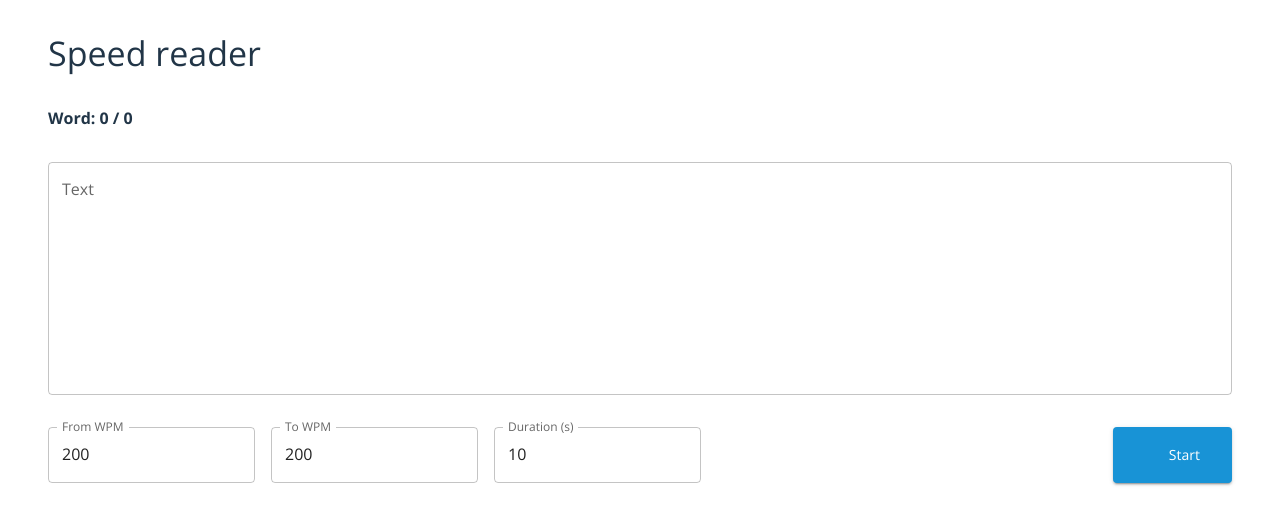
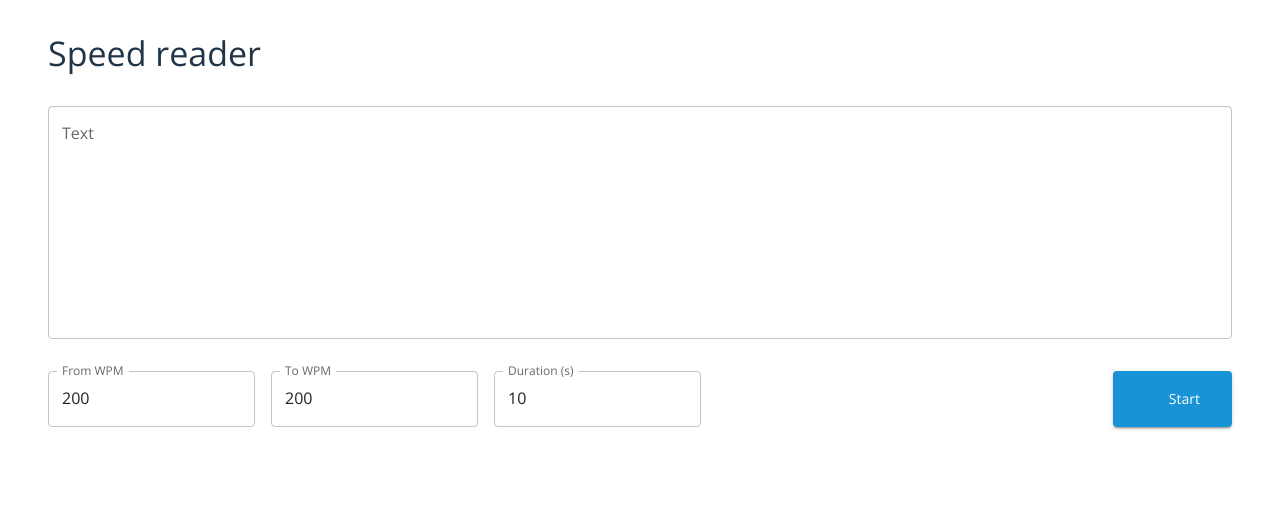
Before and after one commit to BernardMoy/reader, a React (Vite) app: page / in a window 1280 px wide. Shown: the top 524 px of the page. Built offline with nearby package versions, Linux system fonts and the light colour scheme; some icons are missing.

Commit message:
Display displaying word when playing only

```diff
--- a/src/Content.tsx
+++ b/src/Content.tsx
@@ -73,10 +73,11 @@ export default function Content({ text, setText }: Props) {
       sx={{ width: "100%" }}
     >
       {/* The text showing how many words are left */}
-      <Typography variant="body1" fontWeight="bold" align="left">
-        {/* Make this fontweight bold */}
-        Word: {currentWordNumber} / {totalWordNumber}
-      </Typography>
+      {playing.current && (
+        <Typography variant="body1" fontWeight="bold" align="left">
+          Word: {currentWordNumber} / {totalWordNumber}
+        </Typography>
+      )}
 
       {/* The main textfield for entering the paragraph */}
       {currentWord === null && (
```
